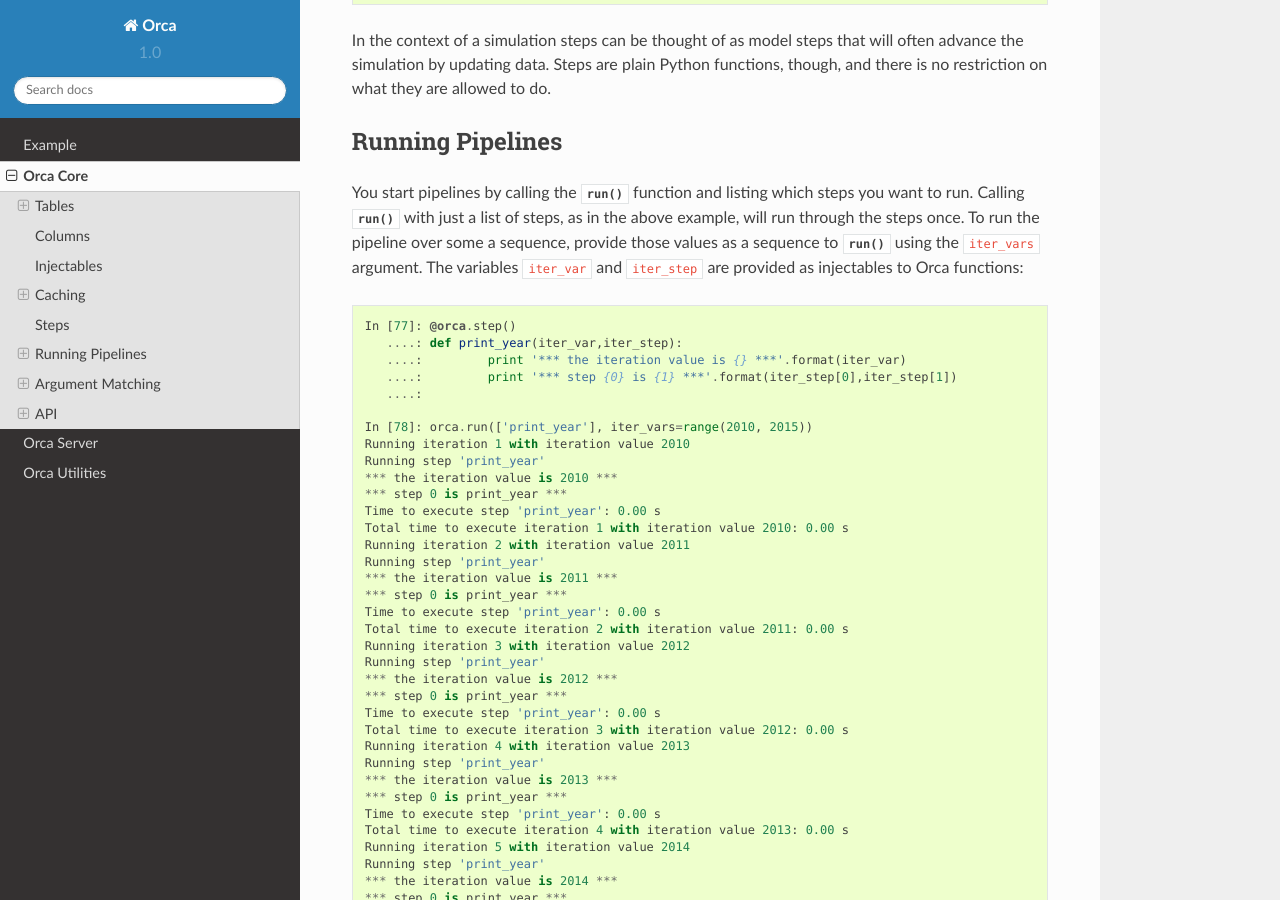
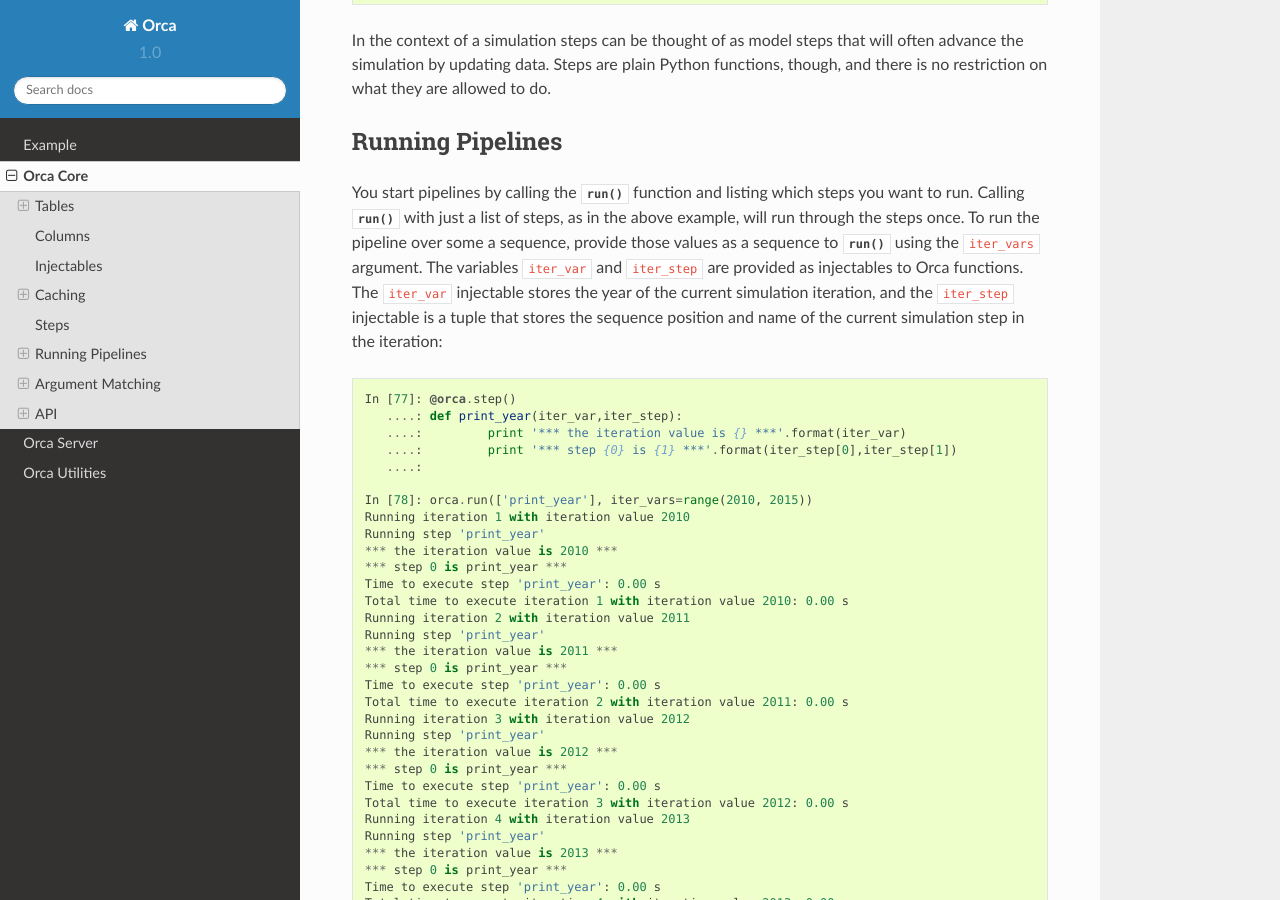
Before and after one commit to UDST/orca, a Sphinx documentation site: the page built from docs/core.rst, in a window 1280 px wide and 900 px high, scrolled down 7508 px. Built offline with Sphinx 7.4.7 and the Read the Docs theme 2.0.0, drawn with Linux system fonts in a browser that asks for light colours.

Commit message:
fleshed out iter_step definition

```diff
--- a/docs/core.rst
+++ b/docs/core.rst
@@ -408,7 +408,10 @@ Calling :py:func:`~orca.orca.run` with just a list of steps,
 as in the above example, will run through the steps once.
 To run the pipeline over some a sequence, provide those values as a sequence
 to :py:func:`~orca.orca.run` using the ``iter_vars`` argument.
-The variables ``iter_var`` and ``iter_step`` are provided as injectables to Orca functions:
+The variables ``iter_var`` and ``iter_step`` are provided as injectables to Orca functions.
+The ``iter_var`` injectable stores the year of the current simulation iteration, and the
+``iter_step`` injectable is a tuple that stores the sequence position and name of the current
+simulation step in the iteration:
 
 .. code-block:: python
 
```
